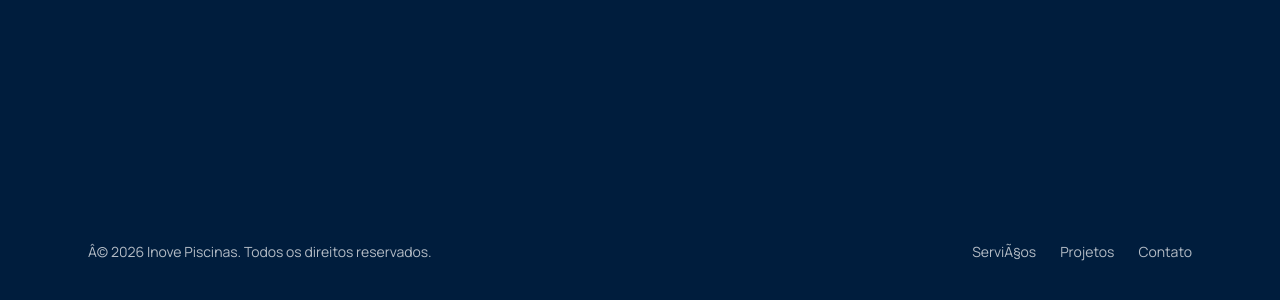
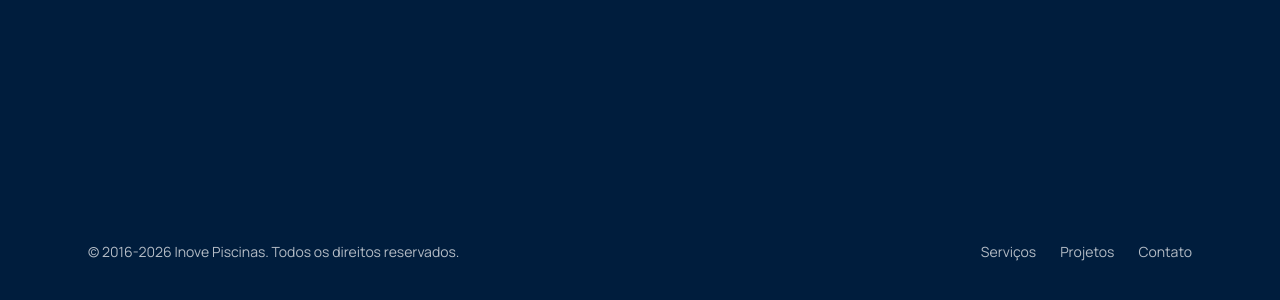
Before and after one commit to fiuzer/inove-piscinas, a Next.js app: page / in a window 1280 px wide. Shown: the part 4552-4852 px from the top of the page. Built offline with nearby package versions, Linux system fonts and the light colour scheme.

Commit message:
Correções ortograficas

```diff
--- a/src/app/page.tsx
+++ b/src/app/page.tsx
@@ -48,10 +48,10 @@ export default function Home() {
 
       <footer className="bg-[var(--brand-deep)] py-10 text-sm text-white/70">
         <div className="mx-auto flex max-w-6xl flex-col items-center justify-between gap-4 px-6 md:flex-row">
-          <p>Â© 2026 Inove Piscinas. Todos os direitos reservados.</p>
+          <p>© 2016-2026 Inove Piscinas. Todos os direitos reservados.</p>
           <div className="flex items-center gap-6">
             <a href="#servicos" className="hover:text-white">
-              ServiÃ§os
+              Serviços
             </a>
             <a href="#projetos" className="hover:text-white">
               Projetos
```
